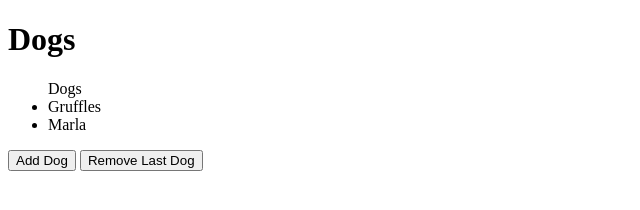
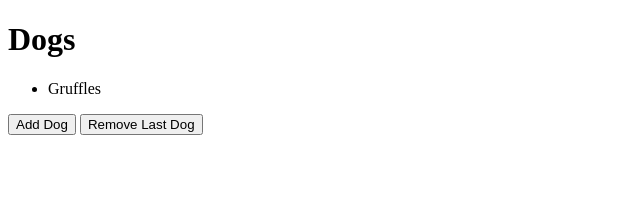
Before and after one commit to Jessica1120/JQueryDogs, a plain HTML site: page index.html in a window 1280 px wide. Both pictures are taken after a click on the button "Remove Last Dog". Shown: the whole page, without its empty margins (0-640 px from the left). Drawn offline with Linux system fonts and the light colour scheme.

Commit message:
Buttons work

```diff
--- a/index.html
+++ b/index.html
@@ -9,7 +9,7 @@
     </head>
 <body>
     <h1>Dogs</h1>
-    <ul> Dogs
+    <ul>
         <li> Gruffles</li>
         <li> Marla </li>
     </ul>
--- a/script.js
+++ b/script.js
@@ -9,6 +9,8 @@ function addDog() {
     $('ul').append('<li>Dog</li>');
 }
 
-
+function removeDog() {
+    $('li').last().remove();
+}
 
 $(document).ready(readyNow)
```
